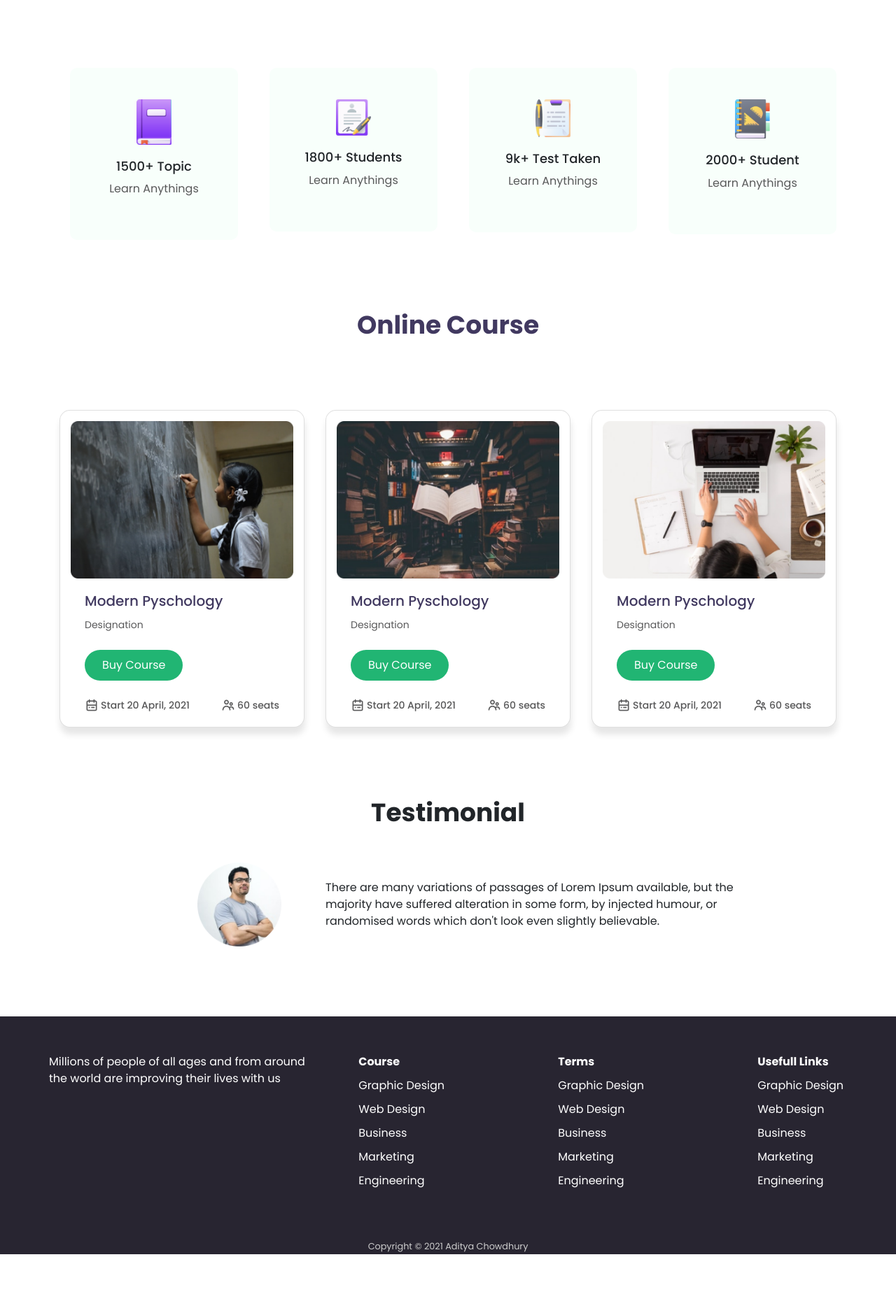
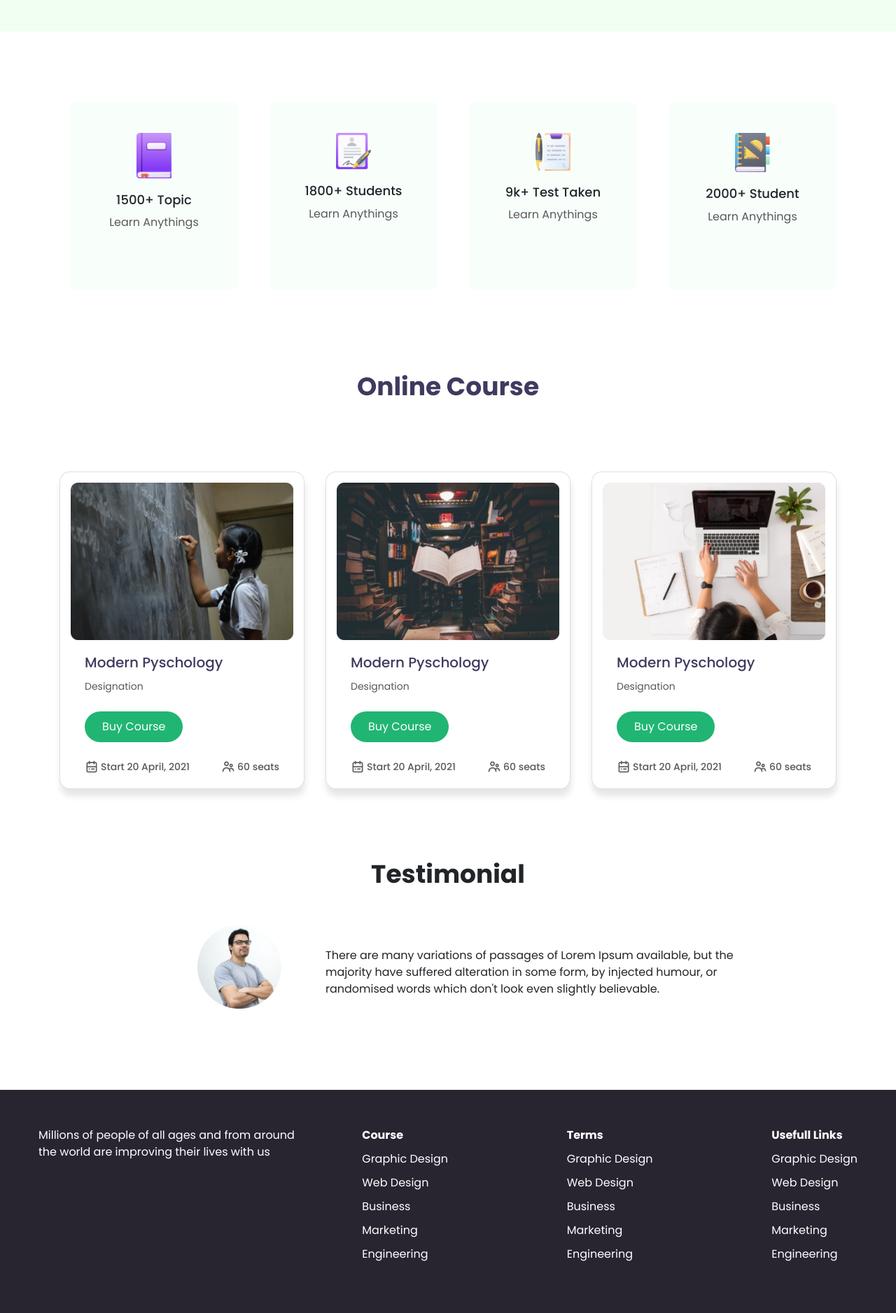
Before and after one commit to AdityaChowdhury2/e-school, a plain HTML site: page index.html in a window 1280 px wide. Shown: the part 557-2434 px from the top of the page at 70% size. Before the commit the page ends 2350 px from the top, so only its background shows below. Drawn offline with nearby package versions, Linux system fonts and the light colour scheme.

Commit message:
responsive

```diff
--- a/index.html
+++ b/index.html
@@ -38,41 +38,41 @@
       </nav>
       <div class="container pb-5">
         <div class="row d-flex align-items-center mt-5">
-          <div class="hero col-md-6">
+          <div class="hero col-md-6 order-1 order-md-0 mt-sm-5">
             <h6>Are you ready to Learn?</h6>
             <h1>Learn With fun on <span>any schedule</span></h1>
             <p>Lorem ipsum dolor sit amet consectetur adipisicing elit. Est, ut in. Nobis porro harum adipisci!</p>
             <a class="default-button" href="">Get Started</a>
           </div>
-          <div class="col-md-6"><img src="images/Photos/Illustration.png" alt="" class="d-block w-100"></div>
+          <div class="col-md-6 order-0 order-md-1"><img src="images/Photos/Illustration.png" alt="" class="d-block w-100"></div>
         </div>
       </div>
     </section>
     <section class="categories">
       <div class="container">
         <div class="row text-center">
-          <div class="col-md-3 ">
+          <div class="col-md-3 col-sm-6 mb-sm-3 mb-3 col-12">
             <div class="cat">
               <img src="images/ICON/book.png" alt="" width="50px">
               <h5>1500+ Topic</h5>
               <p>Learn Anythings</p>
             </div>
           </div>
-          <div class="col-md-3">
+          <div class="col-md-3 col-sm-6 mb-sm-3 mb-3 col-12">
             <div class="cat">
               <img src="images/ICON/Student.png" alt="" width="50px">
               <h5>1800+ Students</h5>
               <p>Learn Anythings</p>
             </div>
           </div>
-          <div class=" col-md-3">
+          <div class=" col-md-3 col-sm-6 mb-3 col-12">
             <div class="cat">
               <img src="images/ICON/Test.png" alt="" width="50px">
               <h5>9k+ Test Taken</h5>
               <p>Learn Anythings</p>
             </div>
           </div>
-          <div class="col-md-3">
+          <div class="col-md-3 col-sm-6 col-12">
             <div class="cat">
               <img src="images/ICON/Students.png" alt="" width="50px">
               <h5>2000+ Student</h5>
@@ -143,11 +143,11 @@
       </div>
       </div>
     </section>
-    <section class="testimonial ">
+    <section class="testimonial">
       <div class="container">
         <h1 class="text-center">Testimonial</h1>
-        <div class="row">
-          <div class="col-md-4 d-flex justify-content-end pr-5">
+        <div class="row ">
+          <div class="col-md-4 d-flex justify-content-sm-center justify-content-center mb-3 mb-md-3 justify-content-lg-end pr-5">
             <img src="images/Photos/Man.png" alt="" >
           </div>
           <div class="col-md-8 d-flex align-items-center">
@@ -159,10 +159,10 @@
     <section class="footer">
       <div class="container">
         <div class="row py-5">
-          <div class="col-md-3">
+          <div class="col-lg-3 col-md-12 col-12 col-sm-12 mb-5 mb-sm-5">
             <p>Millions of people of all ages and from around the world are improving their lives with us</p>
           </div>
-          <div class="col-md-3 d-flex justify-content-end">
+          <div class="col-lg-3 col-md-12 col-12 col-sm-12 d-flex justify-content-lg-end justify-content-md-center justify-content-center mb-5">
             <ul>
               <li>Course</li>
               <li><a href="">Graphic Design</a></li>
@@ -172,7 +172,7 @@
               <li><a href="">Engineering </a></li>
             </ul>
           </div>
-          <div class="col-md-3 d-flex justify-content-end">
+          <div class="col-lg-3 col-md-12 col-12 col-sm-12 d-flex justify-content-lg-end justify-content-md-center justify-content-center mb-5">
             <ul>
               <li>Terms</li>
               <li><a href="">Graphic Design</a></li>
@@ -182,7 +182,7 @@
               <li><a href="">Engineering </a></li>
             </ul>
           </div>
-          <div class="col-md-3 d-flex justify-content-end">
+          <div class="col-lg-3 col-sm-12 col-12 d-flex justify-content-lg-end justify-content-md-center justify-content-center">
             <ul>
               <li>Usefull Links</li>
               <li><a href="">Graphic Design</a></li>
--- a/style.css
+++ b/style.css
@@ -47,6 +47,7 @@ a.default-button:hover{
 .categories{
 }
 .cat {
+    height: 270px;
     border-radius: 10px;
     background: #F8FFFB;
     margin-left: 15px;
@@ -123,7 +124,7 @@ a.default-button:hover{
     list-style: none;
 }
 .footer ul li{
-    padding: 5px;
+    padding: 5px 0;
 
 }
 .footer ul li:first-child{
@@ -139,10 +140,11 @@ a.default-button:hover{
 .footer small{
     color: #CDCDCD;
 }
-.footer .col-md-3{
+.footer div{
     padding:0px;
 }
 .footer p {
     width: 370px;
     padding: 5px 0;
+    margin: auto;
 }
```
